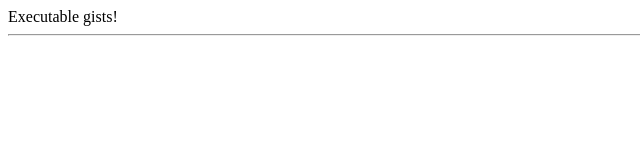
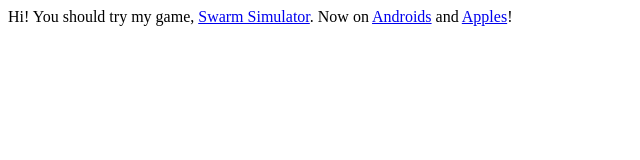
Before and after one commit to erosson/erosson.github.com, a plain HTML site: page index.html in a window 1280 px wide. Shown: the whole page, without its empty margins (0-640 px from the left). Drawn offline with nearby package versions, Linux system fonts and the light colour scheme.

Commit message:
Update index.html

```diff
--- a/index.html
+++ b/index.html
@@ -1,12 +1,10 @@
 <html>
     <head>
         <title>Hi!</title>
-        <script data-main="gistdemo" src="allplugins-require.js"></script>
     </head>
     <body>
-        Executable gists!
-        <script src="https://gist.github.com/701454.js"> </script>
-        <hr/>
-        <script src="https://gist.github.com/701454.js?file=test-gist.js"></script>
+        Hi! You should try my game, <a href="https://swarmsim.com">Swarm Simulator</a>.
+        Now on <a href="https://play.google.com/store/apps/details?id=com.ironhorse.swarmsimulator">Androids</a>
+        and <a href="https://itunes.apple.com/us/app/swarm-simulator-evolution/id1320056680">Apples</a>!
     </body>
 </html>
```
